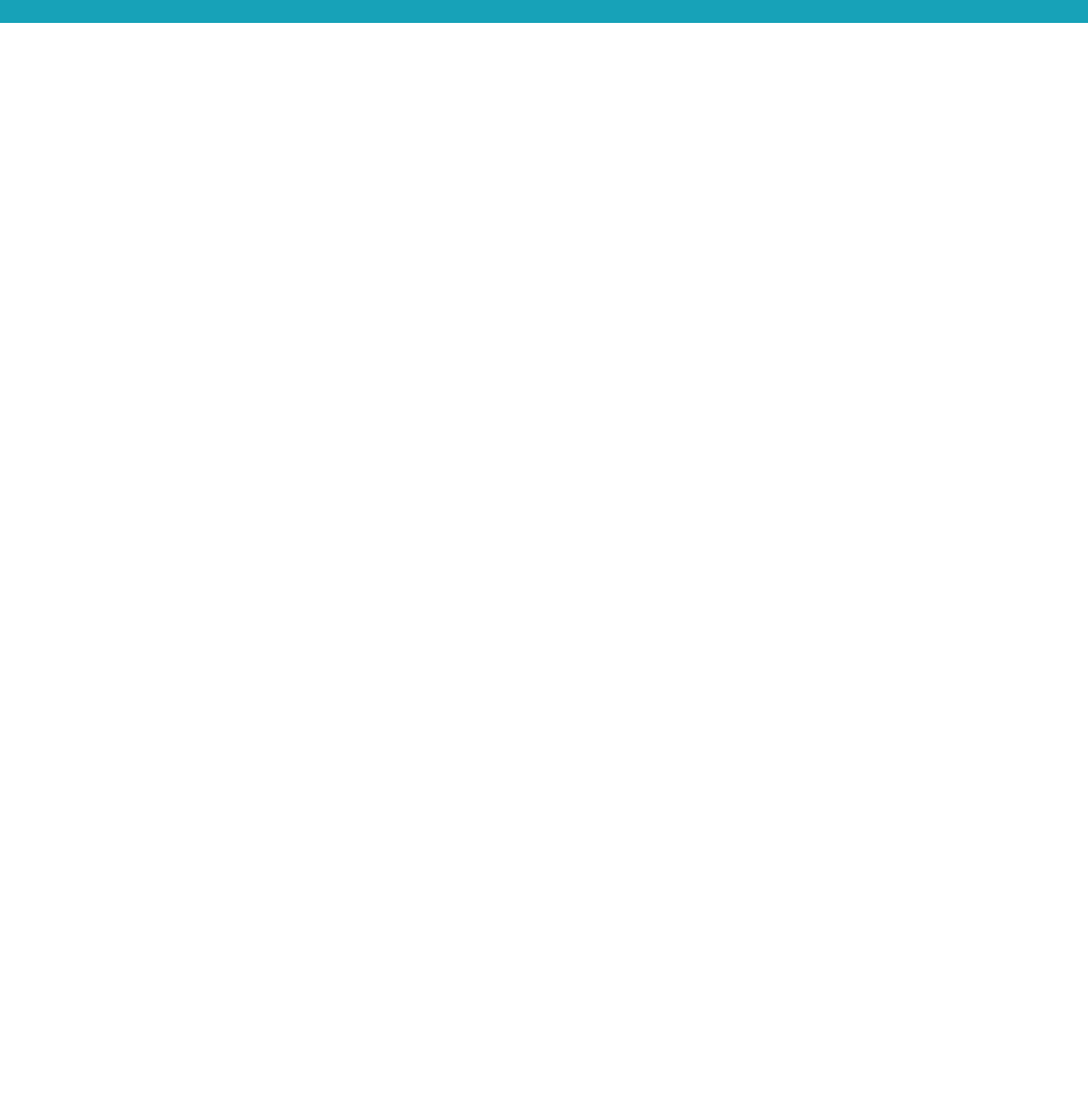
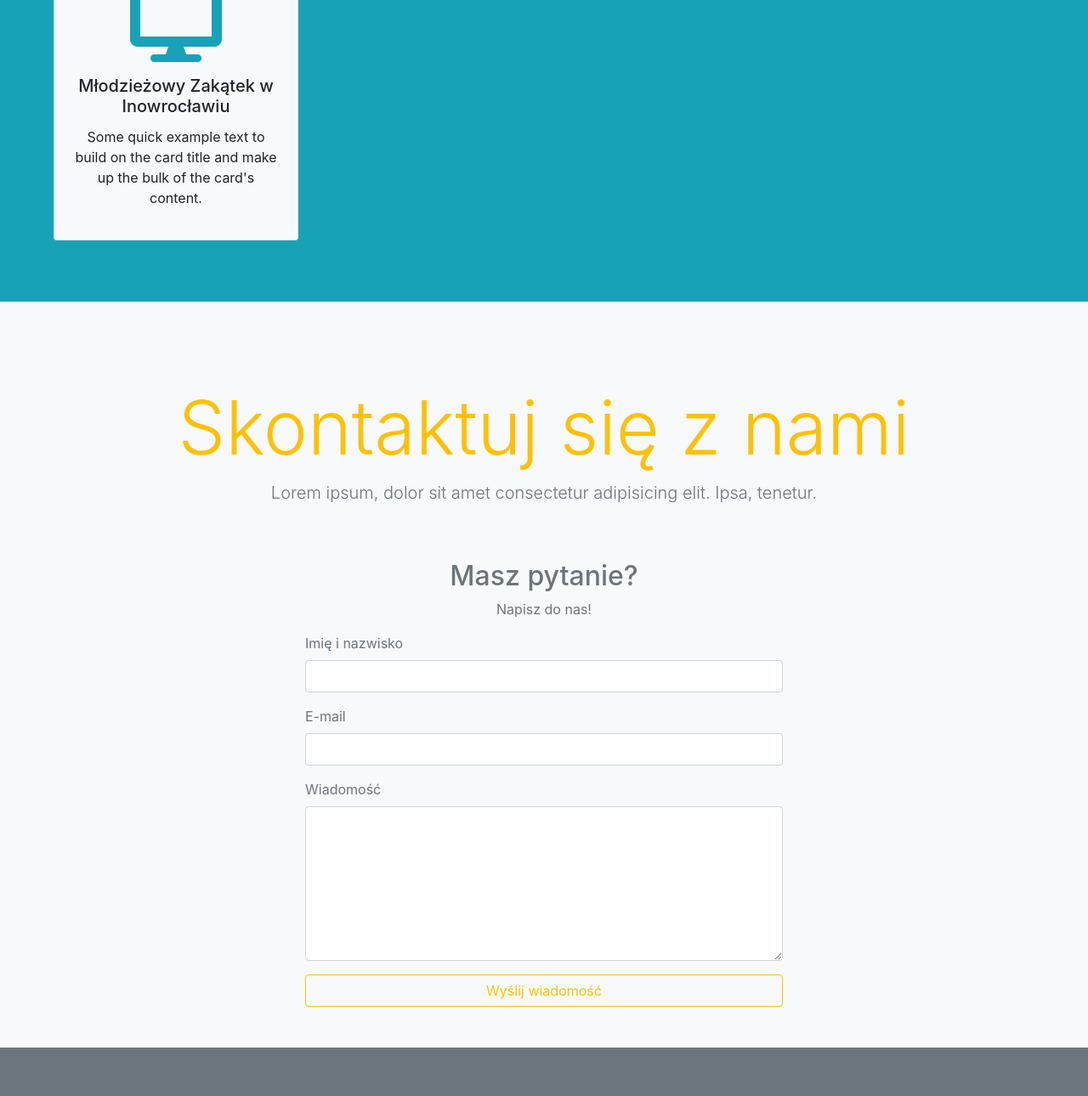
Before and after one commit to styra927/TKOPD-website, a plain HTML site: page index.html in a window 1280 px wide. Shown: the part 2348-3638 px from the top of the page at 85% size. Before the commit the page ends 2375 px from the top, so only its background shows below. Drawn offline with nearby package versions, Linux system fonts and the light colour scheme.

Commit message:
update - projects

```diff
--- a/index.html
+++ b/index.html
@@ -56,10 +56,11 @@
             </div>
         </nav>
 
-        <!--Sliding hero -->
+        <!--carousel -->
     <section class="bg-white p-5">
 
     </section>
+    <!--scrolling effect-->
     <section class="bg-white p-5">
         <div class="container-fluid p-100">
             <div class="row justify-content-center align-items-center">
@@ -123,6 +124,7 @@
                 </div>
             </div>
 </section>
+<!--end scrolling effects-->
 <section class="bg-info p-2 p-sm-5">
         <div class="row">
                 <div class="col text-center mb-3">
@@ -130,7 +132,7 @@
                         <p class="lead text-light mb-5">Lorem ipsum, dolor sit amet consectetur adipisicing elit. Ipsa, tenetur.</p>
                 </div>
             </div>
-            <div class="col-lg-2 col-sm-10 mx-auto mb-4 text-info">
+            <div class="col p-10 mx-auto mb-4 text-info">
                 <div class="card" style="width: 18rem;">
                         <div class="card-body btn btn-light stretched-link">
                                <i class="fas fa-desktop fa-6x text-info mb-3"></i>
@@ -139,9 +141,76 @@
                               <a href="#" class=""></a>
                         </div>
                 </div>
+                <div class="card" style="width: 18rem;">
+                    <div class="card-body btn btn-light stretched-link">
+                           <i class="fas fa-desktop fa-6x text-info mb-3"></i>
+                        <h5 class="card-title">Młodzieżowy Zakątek w Inowrocławiu</h5>
+                        <p class="card-text">Some quick example text to build on the card title and make up the bulk of the card's content.</p>
+                          <a href="#" class=""></a>
+                    </div>
             </div>
+            </div>
+        </div>
+ </section>
+ <section class="p-5 bg-light">
+    <div class="container-fluid">
+            <div class="row">
+                <div class="col text-center mb-3">
+                    <h1 class="text-warning display-2 mt-5">Skontaktuj się z nami</h1>
+                        <p class="lead text-secondary mb-5">Lorem ipsum, dolor sit amet consectetur adipisicing elit. Ipsa, tenetur.</p>
+                </div>
+            </div>
+            <div class="row justify-content-center ">
+                <div class="col-lg-6">
+                    <div class="text-center text-secondary">
+                        <h2 class="text-center">Masz pytanie?</h2>
+                        <p>Napisz do nas!</p>
+                    </div>
+                    <form class="text-muted" >
+                        <div class="form-group">
+                            <label for="name">Imię i nazwisko</label>
+                            <input type="text" id="name" class="form-control">
+                        </div>
+                        <div class="form-group">
+                            <label for="email">E-mail</label>
+                            <input type="email" id="email" class="form-control">
+                        </div>
+                        <div class="form-group">
+                            <label for="message">Wiadomość</label>
+                            <textarea id="message" class="form-control" rows="7"></textarea>
+                        </div>
+                        <button class="btn btn-outline-warning btn-block" type="submit">Wyślij wiadomość</button>
+                    </form>
+                </div>
+            </div>
+    </div>
+</section>
 
- </section>
+<!--end contact us-->
+
+<!--beginning footer-->
+<footer class="bg-secondary p-2 p-sm-5">
+    <div class="container">
+        <div class="row">
+                <div class="col mb-3">
+                    <h1 class="text-white font-weight-light p-3 text-left">Terenowy Komitet Ochrony Praw Dziecka w Inowrocławiu</h1>
+                    <!--<h3 class="text-light font-weight-light font-italic mb-3">Lorem ipsum dolor sit amet.</h3>
+                    <div class="py-2">
+                        <a href="#"><i class="fab fa-facebook fa-2x mx-3 text-primary"></i></a>
+                        <a href="#"><i class="fab fa-google-plus fa-2x mx-3 text-danger"></i></a>
+                        <a href="#"><i class="fab fa-twitter fa-2x mx-3 text-info"></i></a>
+                        <a href="#"><i class="fab fa-youtube fa-2x mx-3 text-danger"></i></a>
+                    </div>-->
+                    <h6 class="text-light font-weight-light py-4">&copy; Copyright 2019 - Made by Klaudia Styrcz</h4>
+                </div>
+
+        </div>
+    </div>
+</footer>
+<!--end footer-->
+    <script src="https://code.jquery.com/jquery-3.3.1.slim.min.js" integrity="sha384-q8i/X+965DzO0rT7abK41JStQIAqVgRVzpbzo5smXKp4YfRvH+8abtTE1Pi6jizo" crossorigin="anonymous"></script>
+    <script src="https://cdnjs.cloudflare.com/ajax/libs/popper.js/1.14.7/umd/popper.min.js" integrity="sha384-UO2eT0CpHqdSJQ6hJty5KVphtPhzWj9WO1clHTMGa3JDZwrnQq4sF86dIHNDz0W1" crossorigin="anonymous"></script>
+    <script src="https://stackpath.bootstrapcdn.com/bootstrap/4.3.1/js/bootstrap.min.js" integrity="sha384-JjSmVgyd0p3pXB1rRibZUAYoIIy6OrQ6VrjIEaFf/nJGzIxFDsf4x0xIM+B07jRM" crossorigin="anonymous"></script>
 </body>
 
 </html>
```
